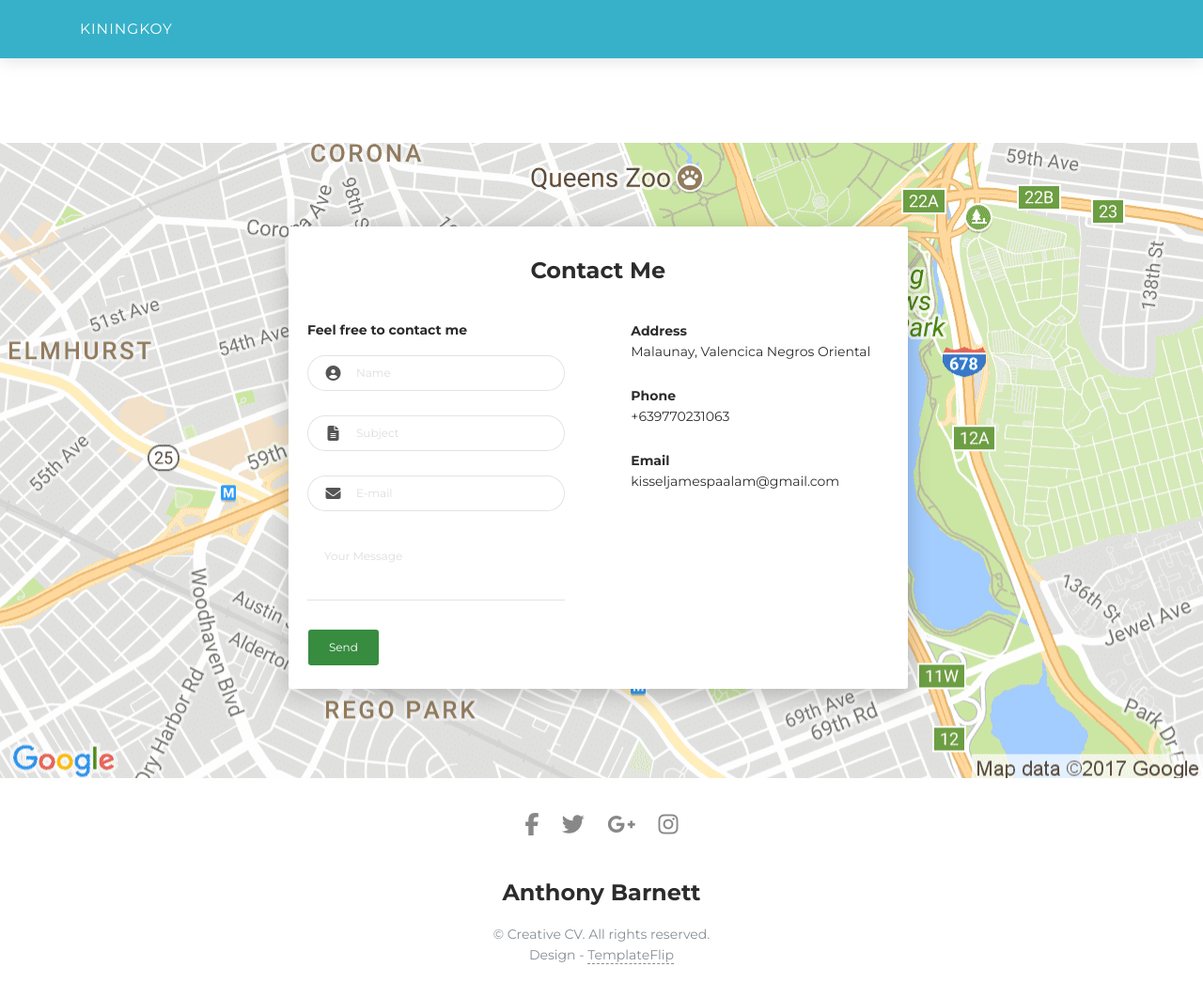
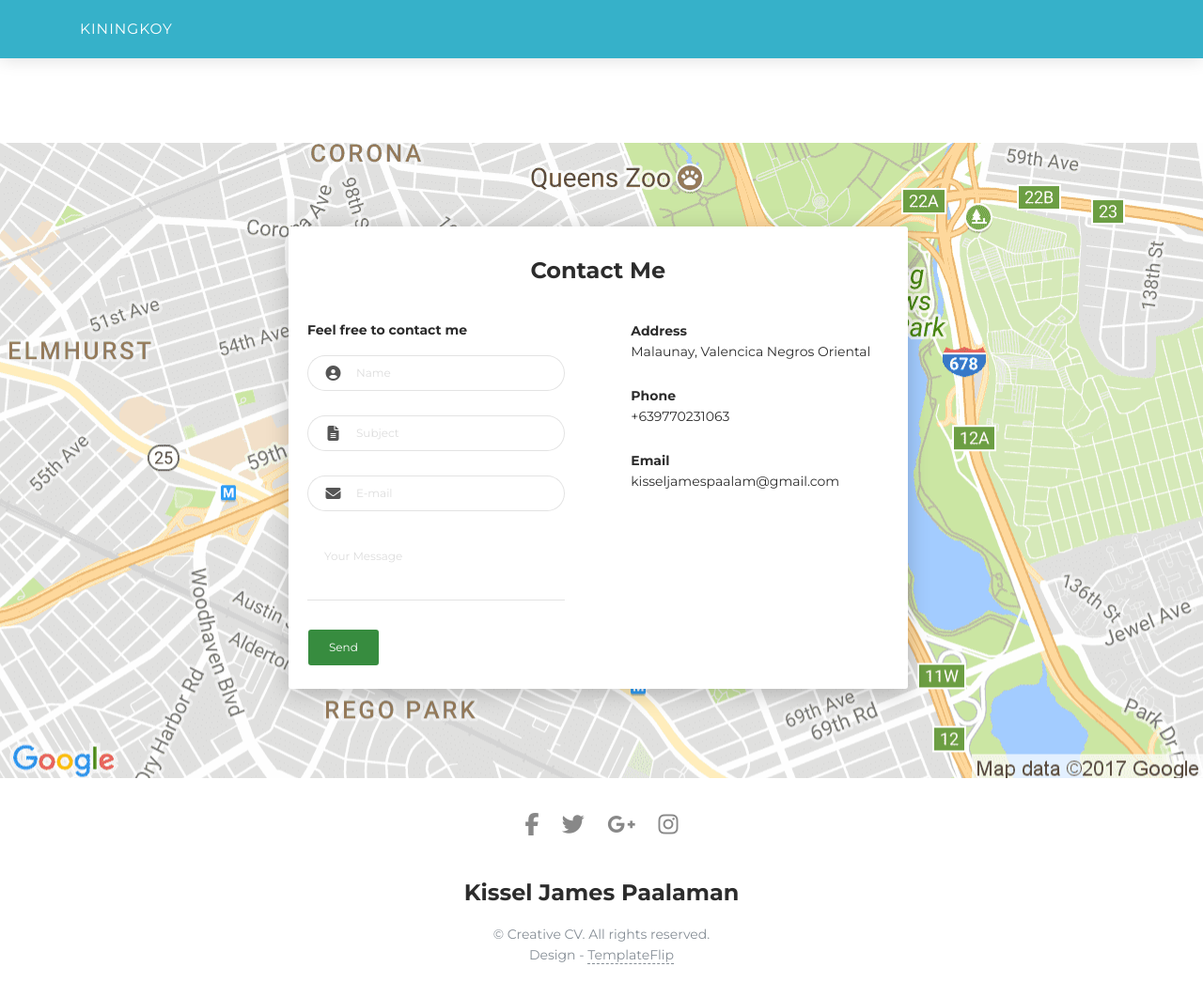
Before and after one commit to paalaman46/contact.kiningkoy.live, a plain HTML site: page index.html in a window 1280 px wide. Shown: the whole page at 94% size. Drawn offline with Linux system fonts and the light colour scheme.

Commit message:
Update index.html

```diff
--- a/index.html
+++ b/index.html
@@ -101,7 +101,7 @@
           </div>
           <footer class="footer">
             <div class="container text-center"><a class="cc-facebook btn btn-link" href="#"><i class="fa fa-facebook fa-2x " aria-hidden="true"></i></a><a class="cc-twitter btn btn-link " href="#"><i class="fa fa-twitter fa-2x " aria-hidden="true"></i></a><a class="cc-google-plus btn btn-link" href="#"><i class="fa fa-google-plus fa-2x" aria-hidden="true"></i></a><a class="cc-instagram btn btn-link" href="#"><i class="fa fa-instagram fa-2x " aria-hidden="true"></i></a></div>
-            <div class="h4 title text-center">Anthony Barnett</div>
+            <div class="h4 title text-center">Kissel James Paalaman</div>
             <div class="text-center text-muted">
               <p>&copy; Creative CV. All rights reserved.<br>Design - <a class="credit" href="https://templateflip.com" target="_blank">TemplateFlip</a></p>
             </div>
```
